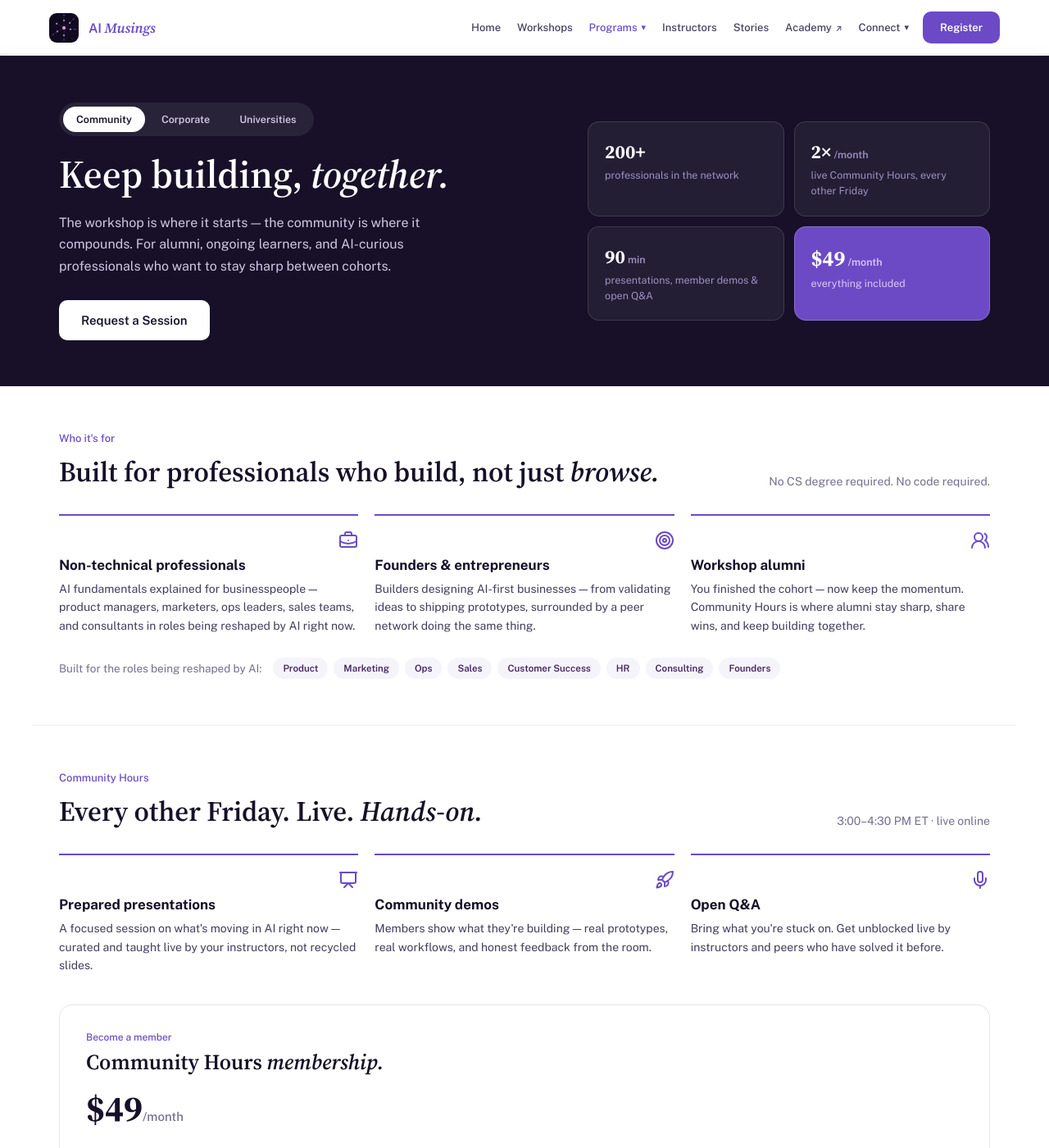
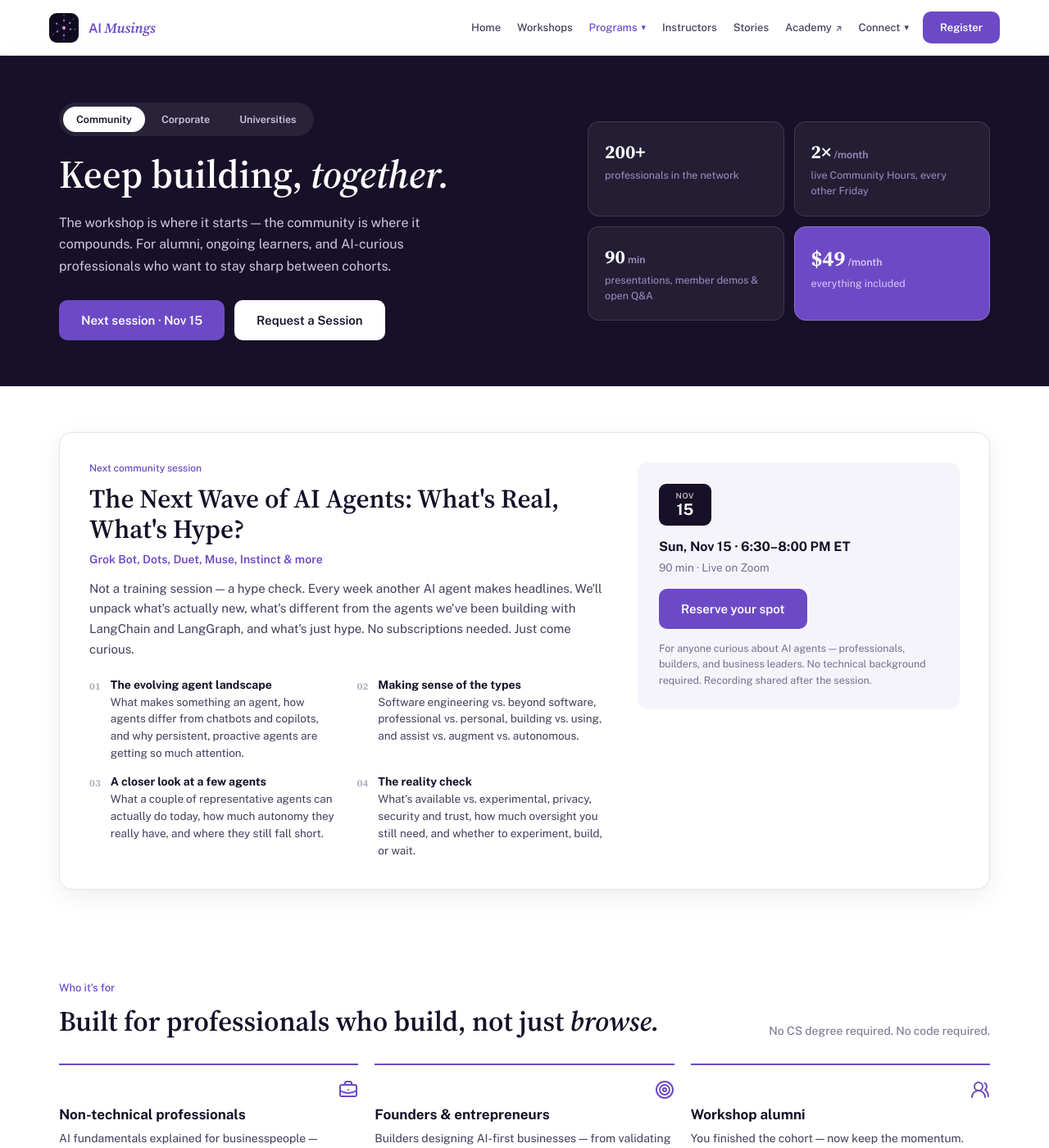
Before and after one commit to pulsarventures/aimusings.site, a Jekyll site: the page built from community.html, in a window 1280 px wide and 1400 px high. Shown: the whole window at 82% size. Built offline with Jekyll 4.4.1, drawn with Linux system fonts in a browser that asks for light colours.

Commit message:
feat(community): feature Nov 15 AI agents session in hero and community page
- Add _data/events.yml for one-off community sessions; the next upcoming
  entry is exposed via _includes/next-event.html and hides itself once
  its date passes (at build time).
- Home hero: announcement pill, secondary "Join the Nov 15 session" CTA,
  and a community-session row at the top of the registration card.
- Community page: "Next session" button in the dark hero and a featured
  session card with summary, agenda, time and Tixtree link.
- Drop the passed "Late Oct – early Nov" window from the TBD hybrid
  cohort row; now "Dates to be announced".
- Mobile: let hero buttons wrap and stop the hero column overflowing.

Co-Authored-By: Claude Opus 5.5 <noreply@anthropic.com>

```diff
--- a/_data/cohorts.yml
+++ b/_data/cohorts.yml
@@ -20,7 +20,7 @@
 # the hard-coded "coming soon" row in _includes/cohort-list.html.
 - name: "Foundations + Platform Series · Claude"
   status: tbd
-  dates: "Late Oct – early Nov 2026 · Dates TBD"
+  dates: "Dates to be announced"
   duration: "3 sessions"
   format: "Hybrid"
   link: ""
--- /dev/null
+++ b/_data/events.yml
@@ -0,0 +1,24 @@
+# Community sessions — one-off talks/hype checks (not cohorts).
+# The next upcoming entry (date >= build day) is featured in the homepage hero
+# and on /community/. Past entries drop off automatically on the next build.
+# To add a session: copy an entry, fill in the fields, keep `date` as YYYY-MM-DD.
+
+- title: "The Next Wave of AI Agents: What's Real, What's Hype?"
+  short: "AI Agents: What's Real, What's Hype?"
+  series: "AI Musings Community Session"
+  tagline: "Grok Bot, Dots, Duet, Muse, Instinct & more"
+  date: "2026-11-15"
+  when: "Sun, Nov 15 · 6:30–8:00 PM ET"
+  format: "90 min · Live on Zoom"
+  link: "https://www.tixtree.com/e/ai-musings-community-session-whats-the-hype-muse-insights-grokbot-441c38059f56"
+  summary: "Not a training session — a hype check. Every week another AI agent makes headlines. We'll unpack what's actually new, what's different from the agents we've been building with LangChain and LangGraph, and what's just hype. No subscriptions needed. Just come curious."
+  agenda:
+    - t: "The evolving agent landscape"
+      d: "What makes something an agent, how agents differ from chatbots and copilots, and why persistent, proactive agents are getting so much attention."
+    - t: "Making sense of the types"
+      d: "Software engineering vs. beyond software, professional vs. personal, building vs. using, and assist vs. augment vs. autonomous."
+    - t: "A closer look at a few agents"
+      d: "What a couple of representative agents can actually do today, how much autonomy they really have, and where they still fall short."
+    - t: "The reality check"
+      d: "What's available vs. experimental, privacy, security and trust, how much oversight you still need, and whether to experiment, build, or wait."
+  audience: "For anyone curious about AI agents — professionals, builders, and business leaders. No technical background required. Recording shared after the session."
--- /dev/null
+++ b/_includes/next-event.html
@@ -0,0 +1,7 @@
+{%- comment -%}
+  Exposes `next_event`: the earliest entry in _data/events.yml that starts
+  today or later (build-time). Nil when nothing is upcoming, so callers
+  should wrap their markup in an `if next_event` block.
+{%- endcomment -%}
+{%- assign today = 'now' | date: '%Y-%m-%d' -%}
+{%- assign next_event = site.data.events | where_exp: "e", "e.date >= today" | sort: 'date' | first -%}
--- a/assets/css/main.css
+++ b/assets/css/main.css
@@ -541,6 +541,38 @@ h1,h2,h3,h4{margin:0;font-weight:600}
 .cal--pin{background:var(--purple);color:#fff}
 .cal--pin .cal__m,.cal--pin .cal__d{display:block}
 
+/* Upcoming community session (_data/events.yml): hero announce pill, hero-card row, /community/ card */
+.hero>div{min-width:0}
+.announce{display:inline-flex;align-items:center;gap:10px;max-width:100%;margin-bottom:22px;padding:5px 14px 5px 5px;
+  background:#fff;border:1px solid var(--line);border-radius:99px;box-shadow:var(--sh-card);color:var(--ink);
+  font:500 13px var(--sans);transition:border-color .15s}
+.announce:hover{border-color:var(--purple);color:var(--ink)}
+.announce__tag{flex:none;background:var(--purple);color:#fff;font:700 11.5px var(--sans);padding:4px 10px;border-radius:99px}
+.announce__t{overflow:hidden;text-overflow:ellipsis;white-space:nowrap}
+.announce__go{flex:none;color:var(--purple);font-weight:700}
+.event-row{margin-bottom:12px}
+.event-row .cal__m,.event-row .cal__d{display:block}
+.event-row__tag{display:block;font:700 10px var(--sans);letter-spacing:.08em;text-transform:uppercase;color:var(--purple);margin-bottom:2px}
+.event-card{display:grid;grid-template-columns:1.6fr 1fr;gap:40px;background:#fff;border:1px solid var(--line);
+  border-radius:16px;padding:36px;box-shadow:var(--sh-card)}
+.event-card__tagline{font:600 14px var(--sans);color:var(--purple);margin:10px 0 16px}
+.event-card__sum{font:400 15px/1.65 var(--sans);color:var(--body);margin:0 0 22px}
+.event-card__agenda{display:grid;grid-template-columns:1fr 1fr;gap:16px 24px}
+.event-card__item{display:flex;gap:12px;font:400 13.5px/1.55 var(--sans);color:var(--body)}
+.event-card__item span{font:700 12px var(--serif);color:var(--faint);padding-top:2px}
+.event-card__item b{display:block;font:700 14px var(--sans);color:var(--ink);margin-bottom:3px}
+.event-card__side{display:flex;flex-direction:column;align-items:flex-start;gap:8px;background:var(--chip);
+  border-radius:12px;padding:26px;align-self:start}
+.event-card__cal{width:64px;padding:9px 0;margin-bottom:8px}
+.event-card__cal .cal__m,.event-card__cal .cal__d{display:block}
+.event-card__when{font:700 16px var(--sans)}
+.event-card__fmt{font:400 13.5px var(--sans);color:var(--muted);margin-bottom:10px}
+.event-card__aud{font:400 12.5px/1.55 var(--sans);color:var(--muted);margin-top:6px}
+@media (max-width:820px){
+  .event-card{grid-template-columns:1fr;gap:24px;padding:26px}
+  .event-card__agenda{grid-template-columns:1fr}
+}
+
 /* homepage teaser photo strip (full gallery lives on /community/) */
 .teaser-strip{display:grid;grid-template-columns:repeat(3,1fr);gap:12px;margin-top:20px}
 .teaser-strip img{width:100%;height:220px;object-fit:cover;border-radius:12px}
--- a/community.html
+++ b/community.html
@@ -7,6 +7,7 @@ permalink: /community/
 ---
 {%- assign ic = '/assets/icons/' -%}
 {%- assign img = '/assets/img/' -%}
+{%- include next-event.html -%}
 
 <!-- Dark hero (mirrors the corporate/universities layout) -->
 <div class="dark-hero">
@@ -19,7 +20,12 @@ permalink: /community/
       </div>
       <h1 class="h-48">Keep building, <i>together.</i></h1>
       <div class="dark-hero__lead">The workshop is where it starts — the community is where it compounds. For alumni, ongoing learners, and AI-curious professionals who want to stay sharp between cohorts.</div>
-      <a class="btn btn--white" href="{{ site.links.cal }}" target="_blank" rel="noopener">Request a Session</a>
+      <div style="display:flex;gap:12px;flex-wrap:wrap">
+        {%- if next_event %}
+        <a class="btn btn--purple-dark" href="#next-session">Next session · {{ next_event.date | append: ' 12:00:00' | date: '%b %-d' }}</a>
+        {%- endif %}
+        <a class="btn btn--white" href="{{ site.links.cal }}" target="_blank" rel="noopener">Request a Session</a>
+      </div>
     </div>
     <div class="grid g2" style="gap:12px">
       <div class="stat-glass"><b>{{ site.professionals_trained }}</b><span>professionals in the network</span></div>
@@ -31,6 +37,34 @@ permalink: /community/
 </div>
 
 <div class="wrap">
+
+  {%- if next_event %}
+  <!-- Next community session — driven by _data/events.yml, hides itself once the date passes -->
+  <section id="next-session" class="section" style="scroll-margin-top:80px">
+    <div class="event-card">
+      <div class="event-card__main">
+        <div class="eyebrow eyebrow--sm">Next community session</div>
+        <h2 class="h-32">{{ next_event.title }}</h2>
+        <div class="event-card__tagline">{{ next_event.tagline }}</div>
+        <p class="event-card__sum">{{ next_event.summary }}</p>
+        <div class="event-card__agenda">
+          {%- for a in next_event.agenda %}
+          <div class="event-card__item"><span>{{ forloop.index | prepend: '0' }}</span><div><b>{{ a.t }}</b>{{ a.d }}</div></div>
+          {%- endfor %}
+        </div>
+      </div>
+      <div class="event-card__side">
+        <div class="cal cal--dark event-card__cal">
+          <span class="cal__m">{{ next_event.date | append: ' 12:00:00' | date: '%b' | upcase }}</span><span class="cal__d">{{ next_event.date | append: ' 12:00:00' | date: '%-d' }}</span>
+        </div>
+        <div class="event-card__when">{{ next_event.when }}</div>
+        <div class="event-card__fmt">{{ next_event.format }}</div>
+        <a class="btn btn--primary" href="{{ next_event.link }}" target="_blank" rel="noopener">Reserve your spot</a>
+        <div class="event-card__aud">{{ next_event.audience }}</div>
+      </div>
+    </div>
+  </section>
+  {%- endif %}
 
   <!-- Who it's for -->
   <section class="section">
```
Also changed, not shown: _includes/cohort-list.html (+12 -1 lines), index.html (+12 -1 lines).
